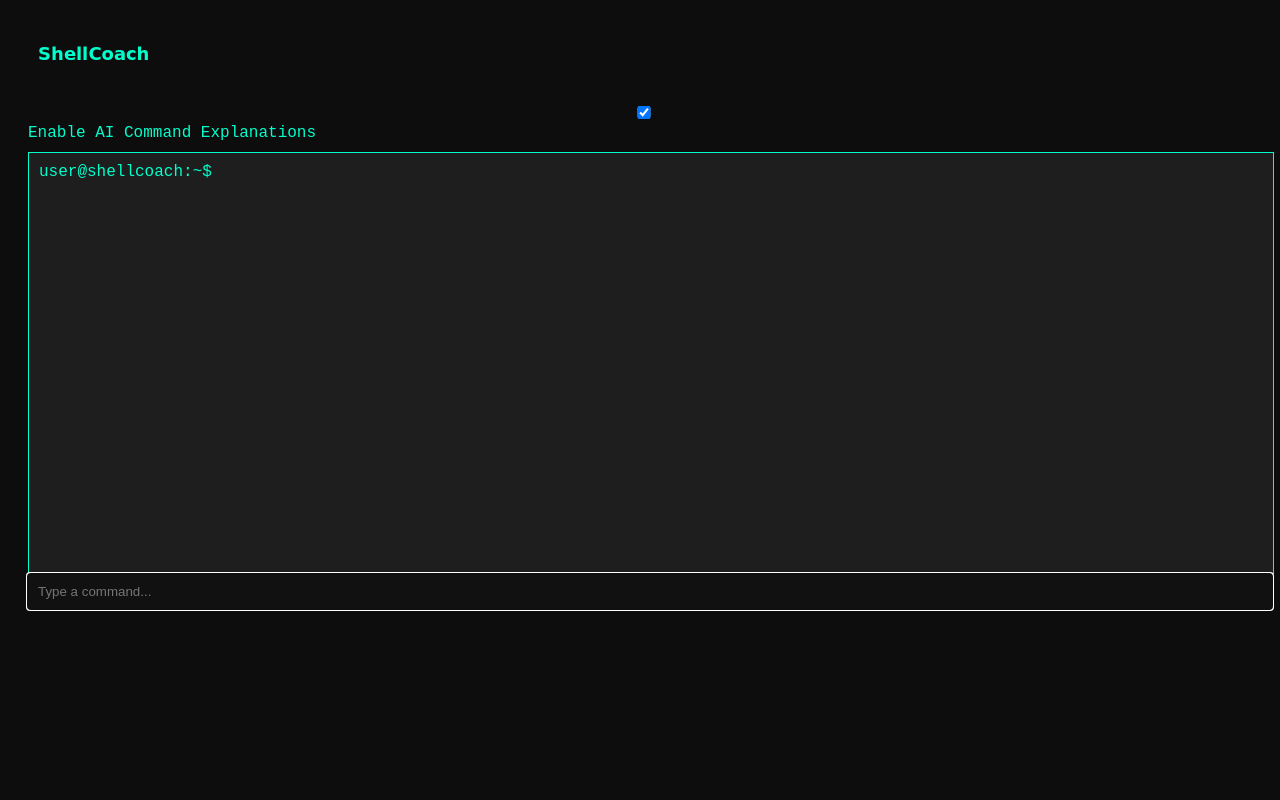
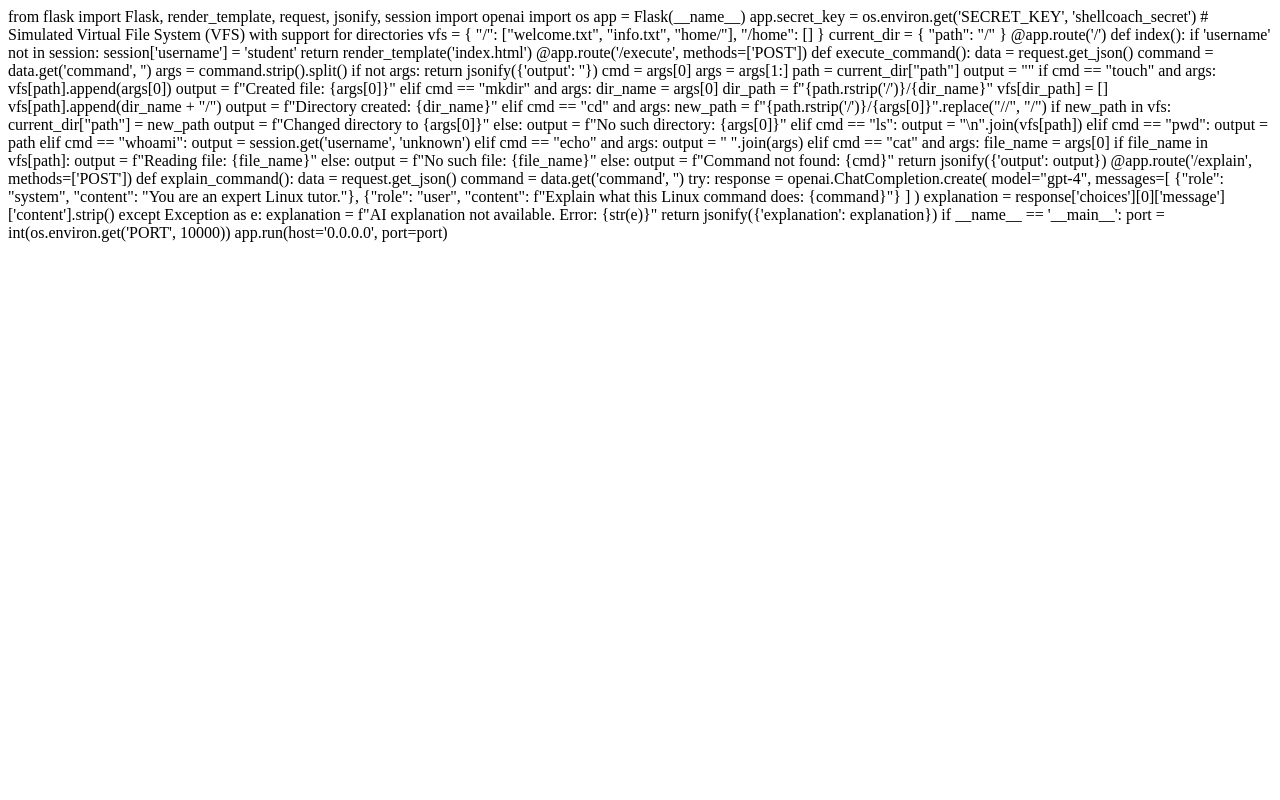
Before and after one commit to ShellCoachTechnologies/ShellCoachv1, a Flask app: page / in a window 1280 px wide. Run offline with Flask 3, Linux system fonts and the light colour scheme.

Commit message:
index.html

```diff
--- a/templates/index.html
+++ b/templates/index.html
@@ -1,82 +1,92 @@
-<!DOCTYPE html>
-<html lang="en">
-<head>
-  <meta charset="UTF-8">
-  <title>ShellCoach Terminal</title>
-  <style>
-    body {
-      background-color: #0d0d0d;
-      color: #00ffcc;
-      font-family: 'Courier New', monospace;
-      padding: 20px;
-    }
-    #terminal {
-      width: 100%;
-      height: 400px;
-      border: 1px solid #00ffcc;
-      padding: 10px;
-      overflow-y: auto;
-      white-space: pre-wrap;
-      background-color: #1e1e1e;
-    }
-    input {
-      width: 100%;
-      padding: 10px;
-      background: #111;
-      color: #00ffcc;
-      border: none;
-    }
-    #toggle-container {
-      margin: 10px 0;
-      color: #00ffcc;
-    }
-    img.logo {
-      width: 200px;
-      margin-bottom: 10px;
-    }
-  </style>
-</head>
-<body>
-  <img src="/static/shellcoach_logo.png" alt="ShellCoach Logo" class="logo">
-  <div id="toggle-container">
-    <label><input type="checkbox" id="ai-toggle" checked> Enable AI Command Explanations</label>
-  </div>
-  <div id="terminal">user@shellcoach:~$</div>
-  <input id="input" placeholder="Type a command..." autofocus />
+from flask import Flask, render_template, request, jsonify, session
+import openai
+import os
 
-  <script>
-    const terminal = document.getElementById('terminal');
-    const input = document.getElementById('input');
-    const aiToggle = document.getElementById('ai-toggle');
+app = Flask(__name__)
+app.secret_key = os.environ.get('SECRET_KEY', 'shellcoach_secret')
 
-    input.addEventListener('keydown', async (e) => {
-      if (e.key === 'Enter') {
-        const cmd = input.value;
-        terminal.innerHTML += `\n${cmd}`;
-        input.value = '';
+# Simulated Virtual File System (VFS) with support for directories
+vfs = {
+    "/": ["welcome.txt", "info.txt", "home/"],
+    "/home": []
+}
+current_dir = { "path": "/" }
 
-        const res = await fetch('/execute', {
-          method: 'POST',
-          headers: { 'Content-Type': 'application/json' },
-          body: JSON.stringify({ command: cmd })
-        });
-        const data = await res.json();
-        terminal.innerHTML += `\n${data.output}`;
+@app.route('/')
+def index():
+    if 'username' not in session:
+        session['username'] = 'student'
+    return render_template('index.html')
 
-        if (aiToggle.checked) {
-          const explanation = await fetch('/explain', {
-            method: 'POST',
-            headers: { 'Content-Type': 'application/json' },
-            body: JSON.stringify({ command: cmd })
-          });
-          const explainData = await explanation.json();
-          terminal.innerHTML += `\n\n💡 ShellCoach Explanation: ${explainData.explanation}`;
-        }
+@app.route('/execute', methods=['POST'])
+def execute_command():
+    data = request.get_json()
+    command = data.get('command', '')
+    args = command.strip().split()
 
-        terminal.innerHTML += `\nuser@shellcoach:~$`;
-        terminal.scrollTop = terminal.scrollHeight;
-      }
-    });
-  </script>
-</body>
-</html>
+    if not args:
+        return jsonify({'output': ''})
+
+    cmd = args[0]
+    args = args[1:]
+
+    path = current_dir["path"]
+    output = ""
+
+    if cmd == "touch" and args:
+        vfs[path].append(args[0])
+        output = f"Created file: {args[0]}"
+    elif cmd == "mkdir" and args:
+        dir_name = args[0]
+        dir_path = f"{path.rstrip('/')}/{dir_name}"
+        vfs[dir_path] = []
+        vfs[path].append(dir_name + "/")
+        output = f"Directory created: {dir_name}"
+    elif cmd == "cd" and args:
+        new_path = f"{path.rstrip('/')}/{args[0]}".replace("//", "/")
+        if new_path in vfs:
+            current_dir["path"] = new_path
+            output = f"Changed directory to {args[0]}"
+        else:
+            output = f"No such directory: {args[0]}"
+    elif cmd == "ls":
+        output = "\n".join(vfs[path])
+    elif cmd == "pwd":
+        output = path
+    elif cmd == "whoami":
+        output = session.get('username', 'unknown')
+    elif cmd == "echo" and args:
+        output = " ".join(args)
+    elif cmd == "cat" and args:
+        file_name = args[0]
+        if file_name in vfs[path]:
+            output = f"Reading file: {file_name}"
+        else:
+            output = f"No such file: {file_name}"
+    else:
+        output = f"Command not found: {cmd}"
+
+    return jsonify({'output': output})
+
+@app.route('/explain', methods=['POST'])
+def explain_command():
+    data = request.get_json()
+    command = data.get('command', '')
+
+    try:
+        response = openai.ChatCompletion.create(
+            model="gpt-4",
+            messages=[
+                {"role": "system", "content": "You are an expert Linux tutor."},
+                {"role": "user", "content": f"Explain what this Linux command does: {command}"}
+            ]
+        )
+        explanation = response['choices'][0]['message']['content'].strip()
+    except Exception as e:
+        explanation = f"AI explanation not available. Error: {str(e)}"
+
+    return jsonify({'explanation': explanation})
+
+if __name__ == '__main__':
+    port = int(os.environ.get('PORT', 10000))
+    app.run(host='0.0.0.0', port=port)
```
